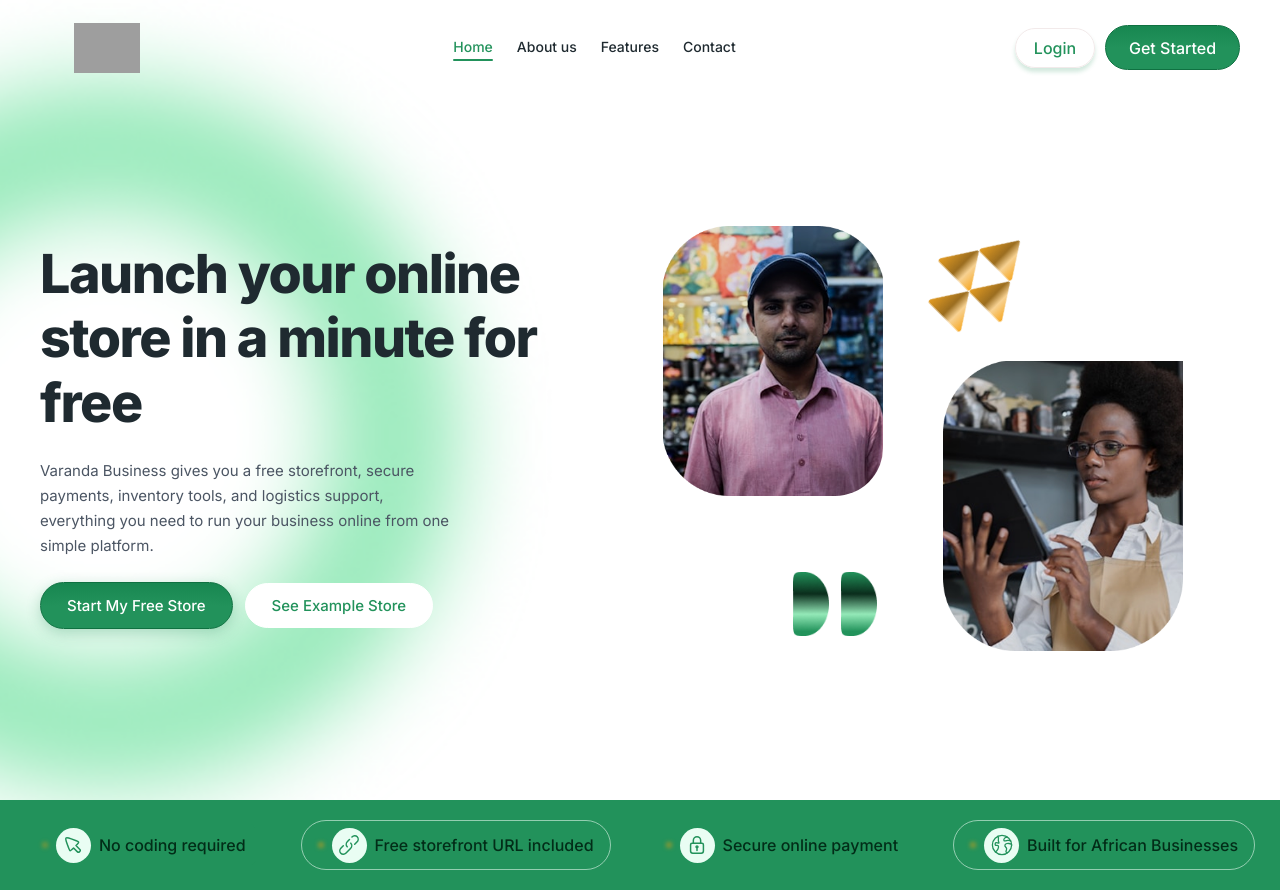
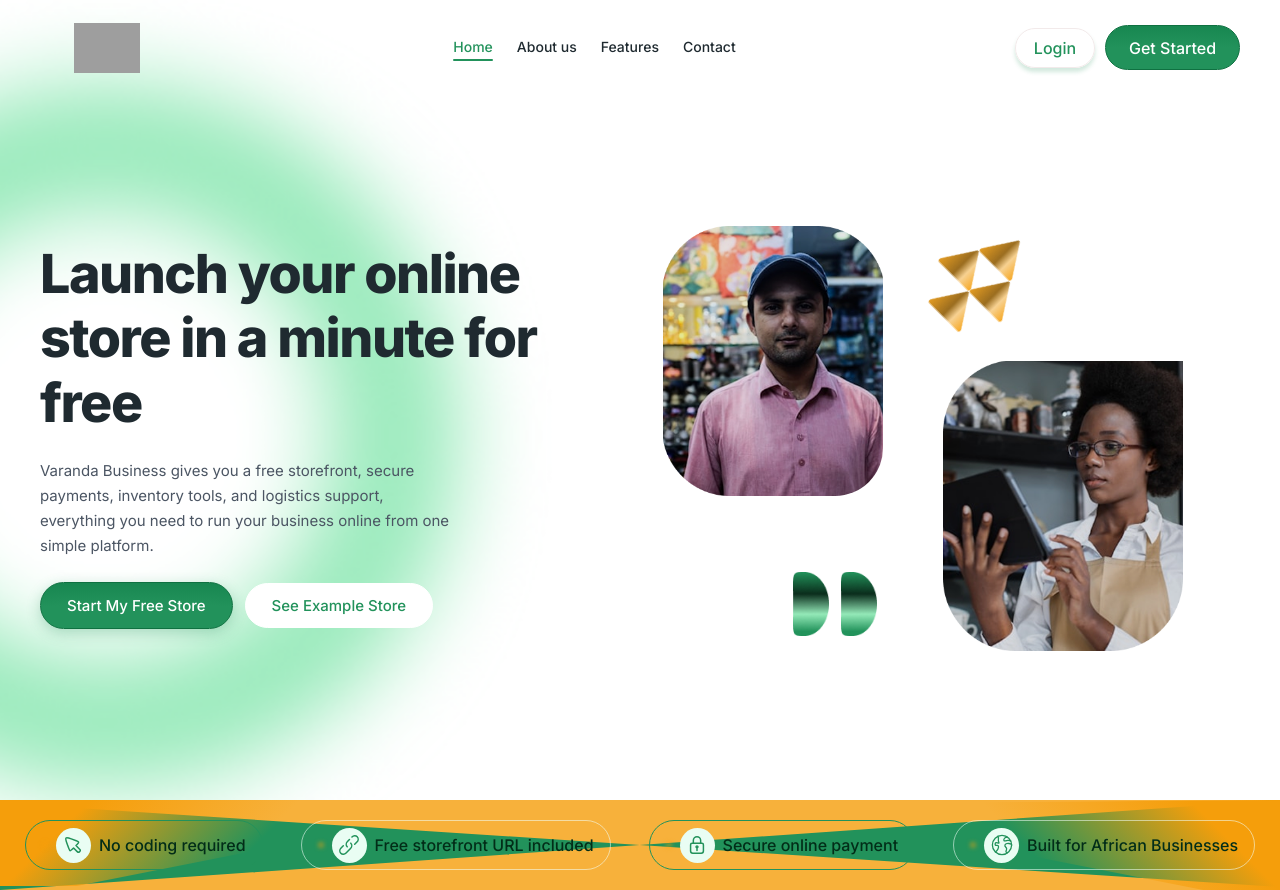
Before and after one commit to Profeso1012/Varanda_mart, a React (Vite) app: page / in a window 1280 px wide. Built offline with nearby package versions, Linux system fonts and the light colour scheme; grey boxes are pictures that could not be loaded.

Commit message:
Refine TrustStrip background with slanted green fill and orange lacing

```diff
--- a/src/components/TrustStrip.css
+++ b/src/components/TrustStrip.css
@@ -8,22 +8,76 @@
   overflow: hidden;
 }
 
-/* Amber accent layer (peeks at edges due to green rotation) */
+/* Background container with slanted design */
+.trust-strip__bg-container {
+  position: absolute;
+  inset: 0;
+}
+
+/* Amber accent layer (base) */
 .trust-strip__amber-bg {
   position: absolute;
   inset: 0;
   background: rgba(245, 158, 11, 0.8);
 }
 
-/* Green layer slightly rotated, extended to fill with overflow hidden */
+/* Green layer with slanted cut on both sides */
 .trust-strip__green-bg {
   position: absolute;
-  top: -12px;
-  left: -24px;
-  right: -24px;
-  bottom: -12px;
+  left: 0;
+  right: 0;
   background: #22925B;
-  transform: rotate(-1deg);
+  /* Left side: starts ~2-3px from bottom */
+  clip-path: polygon(
+    0 3px,
+    0 100%,
+    100% 0,
+    100% calc(100% - 3px)
+  );
+  top: 0;
+  height: 100%;
+}
+
+/* Orange lacing/border - left side (fades upward like triangle) */
+.trust-strip__orange-lace--left {
+  position: absolute;
+  left: 0;
+  top: 0;
+  width: 40%;
+  height: 100%;
+  background: linear-gradient(
+    135deg,
+    #F59E0B 0%,
+    #F59E0B 15%,
+    transparent 50%
+  );
+  clip-path: polygon(
+    0 0,
+    0 calc(100% - 4px),
+    15% calc(100% - 4px),
+    100% 0
+  );
+}
+
+/* Orange lacing/border - right side (goes downward) */
+.trust-strip__orange-lace--right {
+  position: absolute;
+  right: 0;
+  top: 0;
+  width: 40%;
+  height: 100%;
+  background: linear-gradient(
+    225deg,
+    #F59E0B 0%,
+    #F59E0B 15%,
+    transparent 50%
+  );
+  clip-path: polygon(
+    100% 0,
+    100% 100%,
+    85% 100%,
+    0 4px
+  );
 }
 
 /* ─── Pills Row ───────────────────────────────────────── */
@@ -93,6 +147,40 @@
   white-space: nowrap;
 }
 
+/* ─── Animated Shine Stroke on all pills ─────────────── */
+.trust-pill::before {
+  content: '';
+  position: absolute;
+  top: 0;
+  height: 100%;
+  width: 40%;
+  background: linear-gradient(
+    90deg,
+    transparent 0%,
+    rgba(255, 255, 255, 0.45) 50%,
+    transparent 100%
+  );
+  animation: pill-shine-sweep 3.5s ease-in-out infinite;
+  pointer-events: none;
+  border-radius: inherit;
+}
+
+/* Shine from left side (odd pills) */
+.trust-pill:nth-child(odd)::before {
+  left: -50%;
+}
+
+/* Shine from right side (even pills) */
+.trust-pill:nth-child(even)::before {
+  right: -50%;
+  animation-name: pill-shine-sweep-right;
+}
+
+.trust-pill:nth-child(3)::before,
+.trust-pill:nth-child(4)::before {
+  animation-delay: 0.5s;
+}
+
 /* ─── Shine Sweep (pseudo-element on white-border pills) ─ */
 .trust-pill--white-border::after {
   content: '';
@@ -141,6 +229,12 @@
   0%   { left: -100%; }
   28%  { left: 150%;  }
   100% { left: 150%;  }
+}
+
+@keyframes pill-shine-sweep-right {
+  0%   { right: -100%; }
+  28%  { right: 150%;  }
+  100% { right: 150%;  }
 }
 
 @keyframes pill-border-glow {
--- a/src/components/TrustStrip.jsx
+++ b/src/components/TrustStrip.jsx
@@ -3,8 +3,12 @@ import './TrustStrip.css';
 const TrustStrip = () => {
   return (
     <section className="trust-strip">
-      <div className="trust-strip__amber-bg" />
-      <div className="trust-strip__green-bg" />
+      <div className="trust-strip__bg-container">
+        <div className="trust-strip__amber-bg" />
+        <div className="trust-strip__green-bg" />
+        <div className="trust-strip__orange-lace trust-strip__orange-lace--left" />
+        <div className="trust-strip__orange-lace trust-strip__orange-lace--right" />
+      </div>
 
       <div className="trust-strip__content">
 
```
